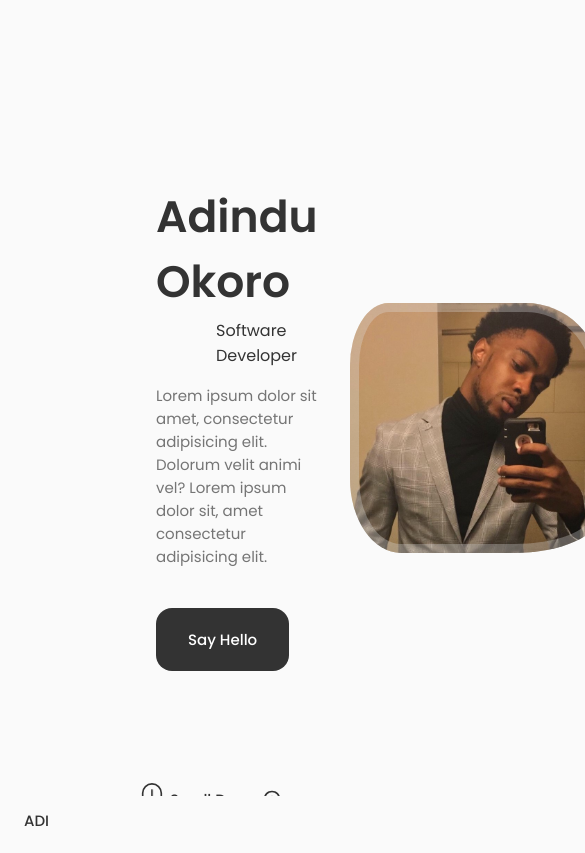
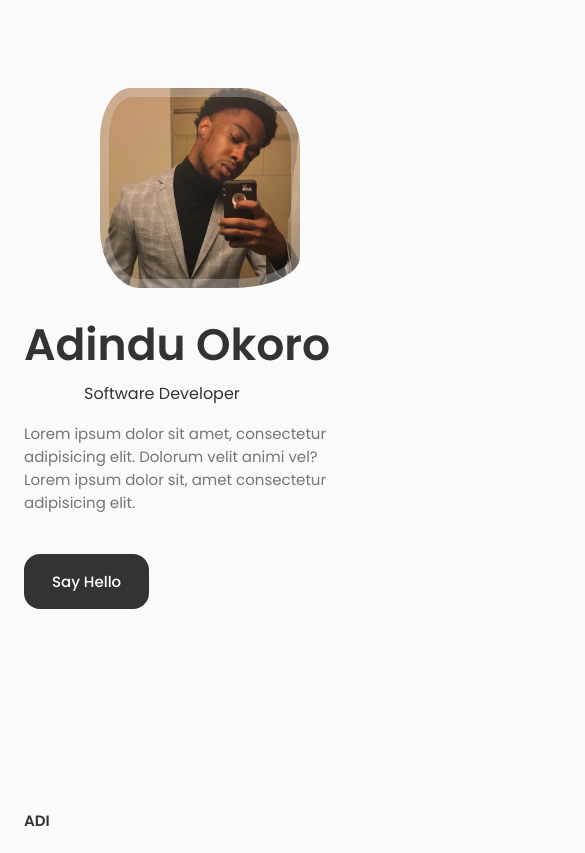
Before and after one commit to adinduokoro/Adi-Okoro, a React (Create React App) app: page / in a window 390 px wide. Shown: the whole page, 585 px wide, since content can reach past the window. Built offline with nearby package versions, Linux system fonts and the light colour scheme; some icons are missing.

Commit message:
Home
The home component is complete. Working on the About section next.

```diff
--- a/src/App.css
+++ b/src/App.css
@@ -175,11 +175,22 @@ img{
     margin-left: var(--mb-1-5);
     margin-right: var(--mb-1-5);
   }
+
+  .button{
+    padding: 1rem 1.75rem;
+  }
+
+  .button__icon{
+    width: 22px;
+    height: 22px;
+  }
 }
 
 /* FOR MEDIUM DEVICE */
 @media screen and (max-width: 768px) {
-
+  .section{
+    padding: 2rem 0 4rem;
+  }
 }
 
 /* FOR TABLET DEVICE */
@@ -189,6 +200,10 @@ img{
 
 /* FOR SMALL DEVICE */
 @media screen and (max-width: 350px) {
+  :root{
+    --big-font-size: 2.25rem
+  }
+
   .container{
     margin-left: var(--mb-1);
     margin-right: var(--mb-1);
--- a/src/components/header/Header.css
+++ b/src/components/header/Header.css
@@ -18,7 +18,7 @@
 .nav__logo,
 .nav__toggle{
   color: var(--title-color);
-  font-weight: var(--font-medium);
+  font-weight: var(--font-semi-bold);
 }
 
 .nav__list{
--- a/src/components/home/home.css
+++ b/src/components/home/home.css
@@ -135,10 +135,10 @@
     grid-template-columns: 100px repeat(2, 1fr);
   }
 
-  .home__hand{
+  /* .home__hand{
     width: 26px;
     height: 26px;
-  }
+  } */
 
   .home__subtitle{
     margin-bottom: var(--mb-1);
@@ -167,15 +167,44 @@
 
 /* FOR MEDIUM DEVICE */
 @media screen and (max-width: 768px) {
+  .home__content{
+    grid-template-columns: 0.5fr 3fr;
+    padding-top: 3.5rem;
+  }
 
+  .home__img{
+    order: initial;
+    justify-self: initial;
+  }
+
+  .home__data{
+    grid-column: 1/3;
+  }
+
+  .home__img{
+    width: 200px;
+    height: 200px;
+  }
+
+  .home__scroll{
+    display: none;
+  }
 }
 
 /* FOR TABLET DEVICE */
 @media screen and (max-width: 576px) {
-
+  /*  */
 }
 
 /* FOR SMALL DEVICE */
 @media screen and (max-width: 350px) {
+  .home__img {
+    width: 180px;
+    height: 180px;
+  }
 
+  /* .home__hand{
+    width: 22px;
+    height: 22px;
+  } */
 }
```
